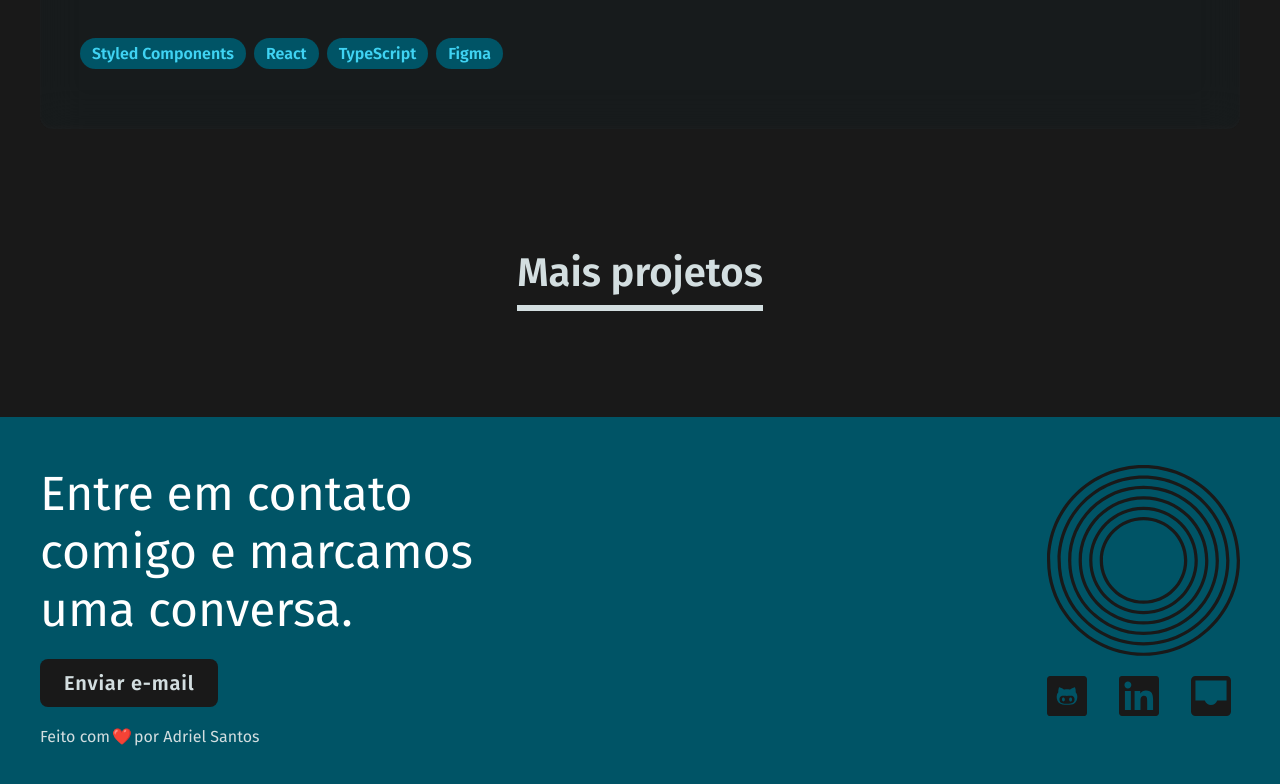
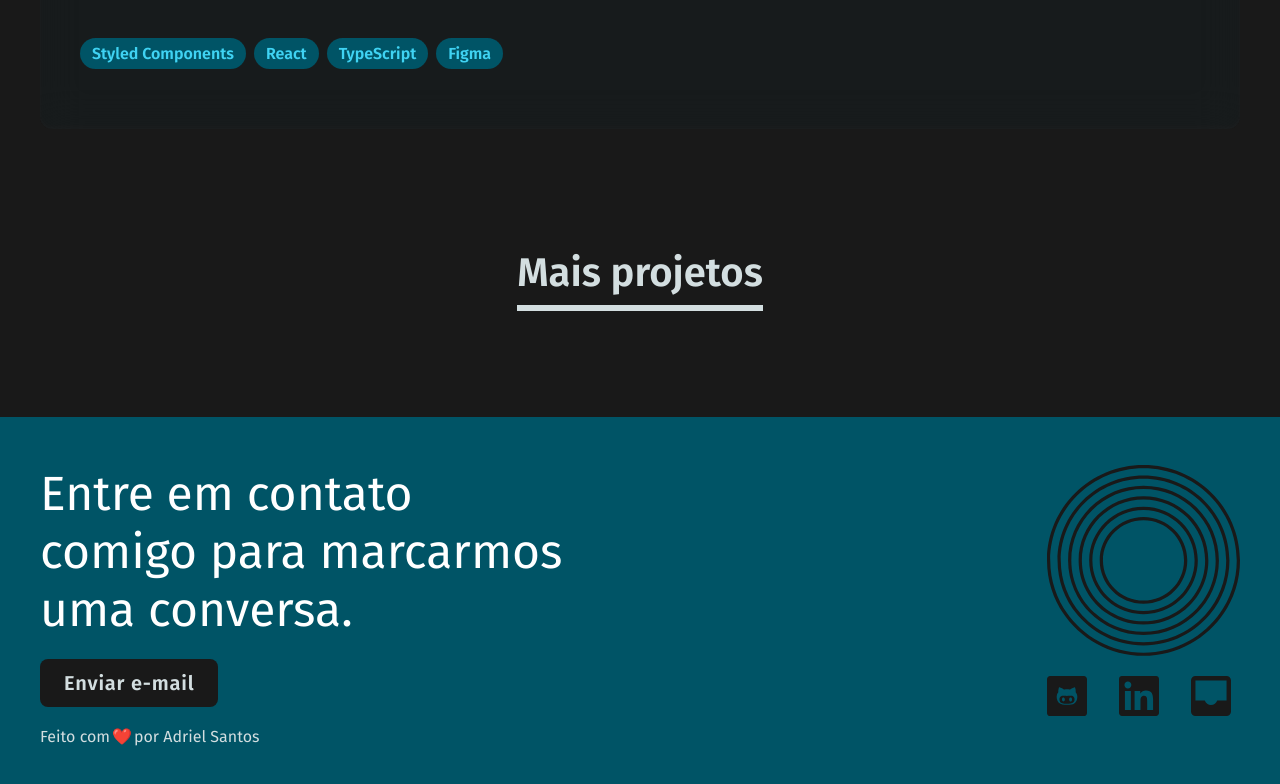
Before and after one commit to adriel-mp3/portfolio, a React (Vite) app: page / in a window 1280 px wide. Shown: the part 2476-3260 px from the top of the page. Built offline with nearby package versions, Linux system fonts and the light colour scheme.

Commit message:
fix: orthography errors

```diff
--- a/src/layout/Footer/index.tsx
+++ b/src/layout/Footer/index.tsx
@@ -16,7 +16,7 @@ const Footer = ({ socialNetworks }: FooterTypeProps) => {
     <S.Background id="contact">
       <S.Container>
         <S.Contact>
-          <p>Entre em contato comigo e marcamos uma conversa.</p>
+          <p>Entre em contato comigo para marcarmos uma conversa.</p>
           <PrimaryButton $variant="dark">Enviar e-mail</PrimaryButton>
           <S.Copyright>
             Feito com <S.Heart>❤️</S.Heart> por Adriel Santos
```
